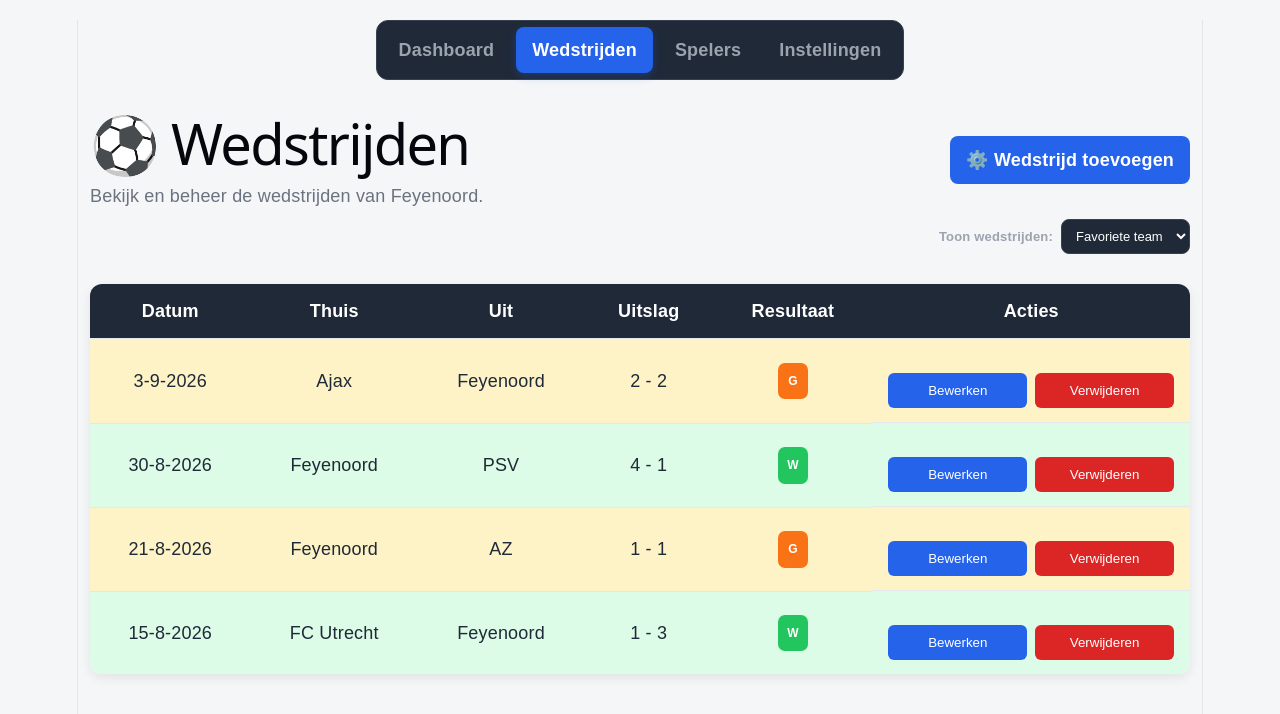
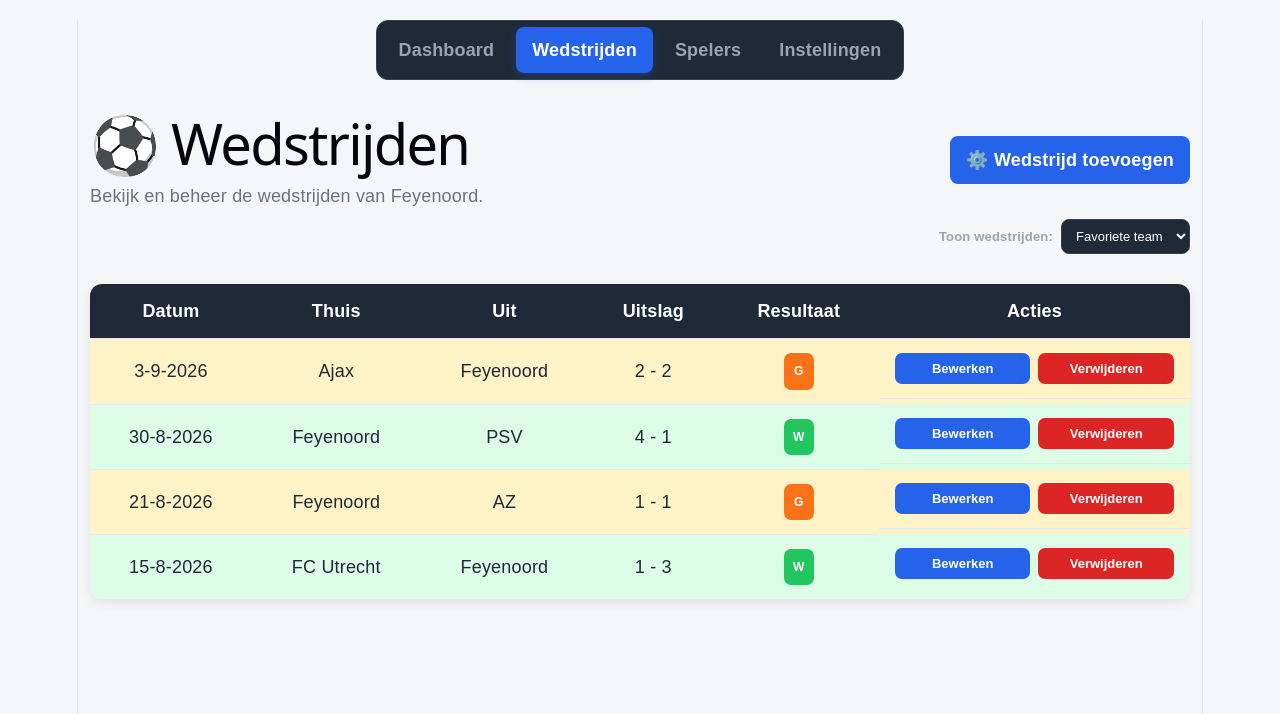
Before and after one commit to Ryan050409/simpel-design, a React (Vite) app: page /wedstrijden in a window 1280 px wide. Shown: the top 714 px of the page. Built offline with nearby package versions, Linux system fonts and the light colour scheme.

Commit message:
alle onnodige en dubbele css weggehaald en alles visueel beter gemaakt

```diff
--- a/src/App.css
+++ b/src/App.css
@@ -299,7 +299,8 @@
   width: 100%;
 }
 
-.players-page-header {
+.players-page-header,
+.matches-page-header {
   display: flex;
   align-items: center;
   justify-content: space-between;
@@ -308,36 +309,20 @@
   margin: 0 auto 18px;
   text-align: left;
 }
-.matches-page {
-  width: 100%;
-}
-
-.matches-page-header {
-  display: flex;
-  align-items: center;
-  justify-content: space-between;
-  gap: 20px;
-  max-width: 1100px;
-  margin: 0 auto 18px;
-  text-align: left;
-}
-
+
+.players-page-header h1,
 .matches-page-header h1 {
   margin: 0 0 6px;
 }
 
+.players-page-header p,
 .matches-page-header p {
   margin: 0;
   color: #6b7280;
 }
 
-.players-page-header h1 {
-  margin: 0 0 6px;
-}
-
-.players-page-header p {
-  margin: 0;
-  color: #6b7280;
+.matches-page {
+  width: 100%;
 }
 
 .add-player-button {
@@ -459,13 +444,7 @@
   margin-top: 20px;
 }
 
-.player-stat {
-  background: #111827;
-  border-radius: 10px;
-  padding: 12px;
-  text-align: center;
-}
-
+.player-stat,
 .player-stats div {
   background: #111827;
   border-radius: 10px;
@@ -901,7 +880,8 @@
 }
 
 /* Wedstrijden tabel */
- .match-filter {
+
+.match-filter {
   display: flex;
   align-items: center;
   justify-content: flex-end;
@@ -931,6 +911,7 @@
   border-color: #2563eb;
   box-shadow: 0 0 0 2px rgba(37, 99, 235, 0.15);
 }
+
 .matches-table {
   width: 100%;
   max-width: 1100px;
@@ -967,11 +948,16 @@
   display: flex;
   justify-content: center;
   gap: 8px;
+  margin-top: 0;
 }
 
 .matches-table .match-actions button {
-  margin: 0;
-}
+  padding: 8px 12px;
+  border-radius: 7px;
+  font-size: 13px;
+  font-weight: 600;
+}
+
 .matches-table .match-actions .delete-button {
   background: #dc2626;
 }
@@ -979,6 +965,7 @@
 .matches-table .match-actions .delete-button:hover {
   background: #b91c1c;
 }
+
 .match-row-win {
   background: #dcfce7;
 }
@@ -1002,6 +989,7 @@
 .match-row-loss:hover {
   background: #e78d8d;
 }
+
 .result-win,
 .result-draw,
 .result-loss {
@@ -1028,9 +1016,6 @@
 .result-loss {
   background: #dc2626;
   color: white;
-}
-.match-row-normal {
-  background: white;
 }
 
 /* Laatste vijf wedstrijden */
@@ -1335,7 +1320,19 @@
   .match-form input {
     width: 100%;
   }
-    .match-filter {
+
+  .matches-page-header,
+  .players-page-header {
+    flex-direction: column;
+    align-items: stretch;
+    text-align: center;
+  }
+
+  .add-player-button {
+    text-align: center;
+  }
+
+  .match-filter {
     justify-content: center;
     margin: 0 auto 15px;
   }
@@ -1343,6 +1340,7 @@
   .match-filter select {
     min-width: 0;
   }
+
   .stats-grid {
     grid-template-columns: repeat(2, 1fr);
   }
@@ -1434,18 +1432,6 @@
     padding: 0 16px 16px;
   }
 
-  @media (max-width: 700px) {
-  .players-page-header,
-  .matches-page-header {
-    flex-direction: column;
-    align-items: stretch;
-    text-align: center;
-  }
-
-  .add-player-button {
-    text-align: center;
-  }
-}
   .last-five-section {
     padding: 18px;
   }
```
